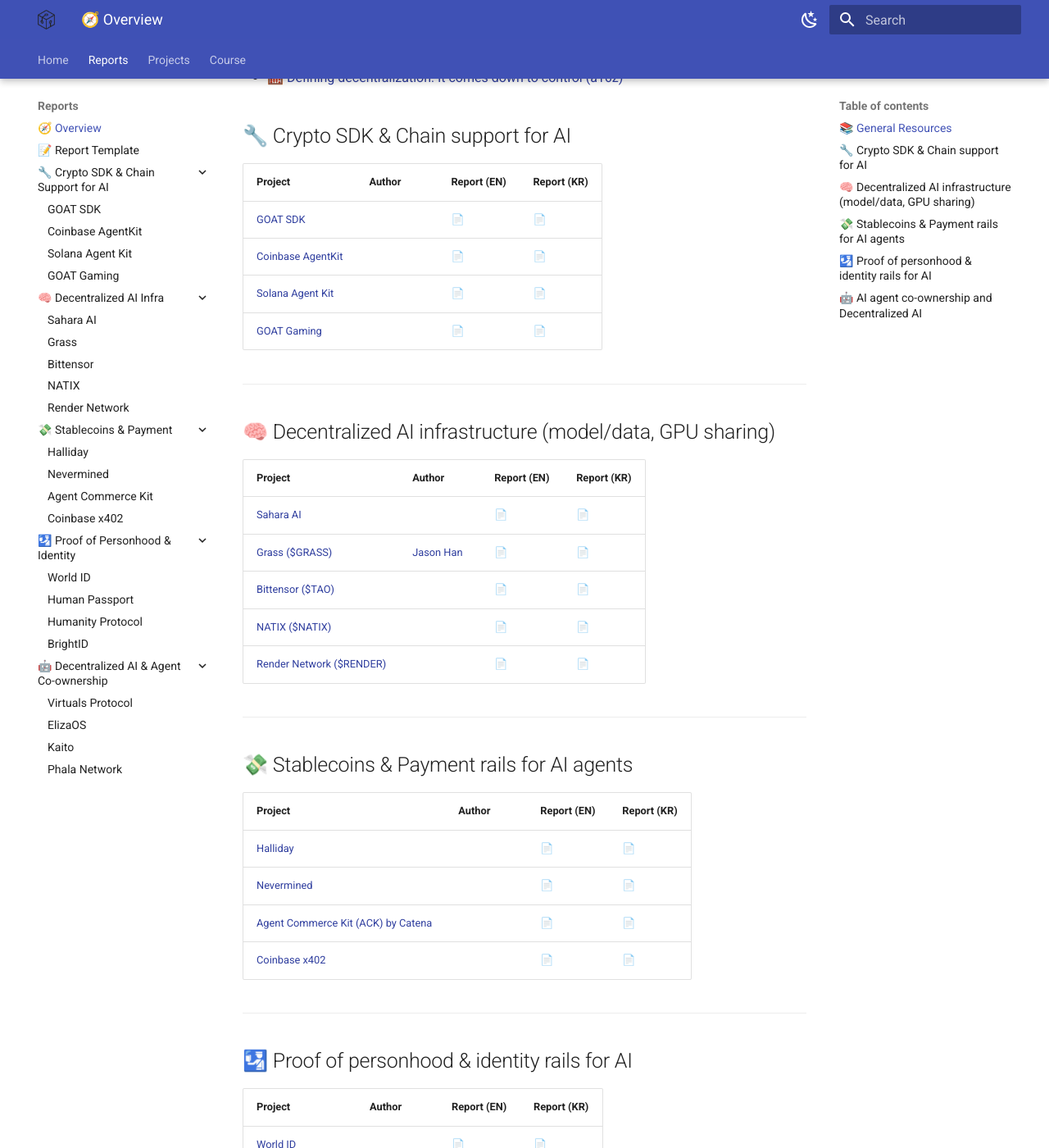
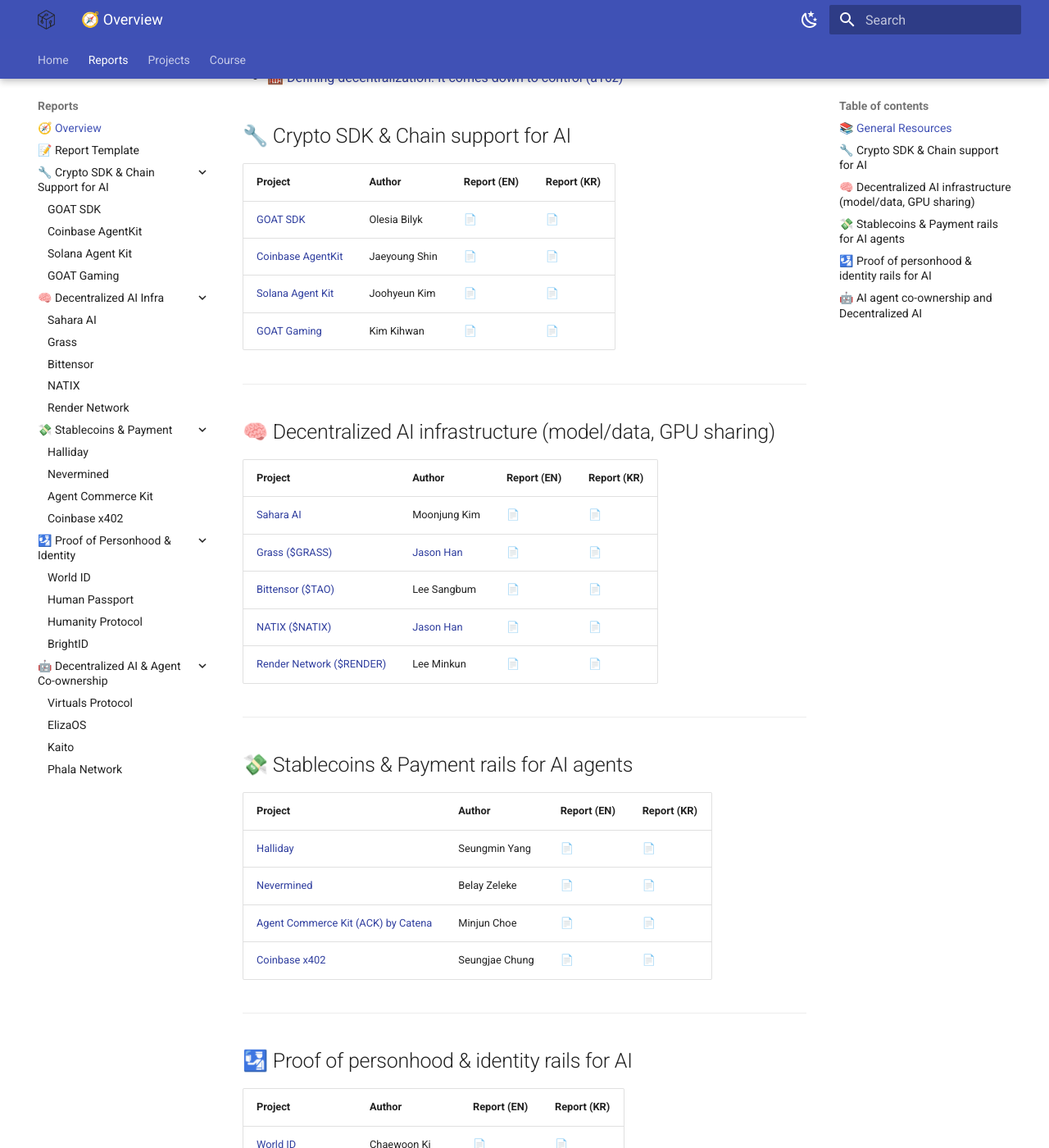
Before and after one commit to web3classdao/kaist2025, an MkDocs documentation site: the page built from docs/reports/index.md, in a window 1280 px wide and 1400 px high, scrolled down 844 px. Shown: the whole window at 82% size. Built offline with MkDocs 1.6.1 and Material for MkDocs 9.7.7, drawn with Linux system fonts in a browser that asks for light colours; some of the changed text lies outside the part shown.

Commit message:
last changed at Aug 13, 2025 4:49 PM, pushed by web3classdao

```diff
--- a/docs/reports/index.md
+++ b/docs/reports/index.md
@@ -24,10 +24,10 @@ We hope this collection helps others explore the emerging intersection of AI and
 
 | Project | Author | Report (EN) | Report (KR) |
 |---------|--------|-------------|-------------|
-| [GOAT SDK](https://github.com/goat-sdk/goat) |  | [📄](./goat/) | [📄](./goat_kr/) |
-| [Coinbase AgentKit](https://www.coinbase.com/developer-platform/products/agentkit) |  | [📄](./coinbase_agentkit/) | [📄](./coinbase_agentkit_kr/) |
-| [Solana Agent Kit](https://github.com/sendaifun/solana-agent-kit) |  | [📄](./solana_agentkit/) | [📄](./solana_agentkit_kr/) |
-| [GOAT Gaming](https://goatgaming.com/) |  | [📄](./goat_gaming/) | [📄](./goat_gaming_kr/) |
+| [GOAT SDK](https://github.com/goat-sdk/goat) | Olesia Bilyk | [📄](./goat/) | [📄](./goat_kr/) |
+| [Coinbase AgentKit](https://www.coinbase.com/developer-platform/products/agentkit) | Jaeyoung Shin | [📄](./coinbase_agentkit/) | [📄](./coinbase_agentkit_kr/) |
+| [Solana Agent Kit](https://github.com/sendaifun/solana-agent-kit) | Joohyeun Kim | [📄](./solana_agentkit/) | [📄](./solana_agentkit_kr/) |
+| [GOAT Gaming](https://goatgaming.com/) | Kim Kihwan | [📄](./goat_gaming/) | [📄](./goat_gaming_kr/) |
 
 ---
 
@@ -35,11 +35,11 @@ We hope this collection helps others explore the emerging intersection of AI and
 
 | Project | Author | Report (EN) | Report (KR) |
 |---------|--------|-------------|-------------|
-| [Sahara AI](https://saharaai.com/) |  | [📄](./saharaai/) | [📄](./saharaai_kr/) |
+| [Sahara AI](https://saharaai.com/) |Moonjung Kim  | [📄](./saharaai/) | [📄](./saharaai_kr/) |
 | [Grass ($GRASS)](https://www.grass.io/) | [Jason Han](https://www.linkedin.com/in/jaesunhan/) | [📄](./grass/) | [📄](./grass_kr/) |
-| [Bittensor ($TAO)](https://docs.bittensor.com/) |  | [📄](./bittensor/) | [📄](./bittensor_kr/) |
-| [NATIX ($NATIX)](https://www.natix.network/) |  | [📄](./natix/) | [📄](./natix_kr/) |
-| [Render Network ($RENDER)](https://renderfoundation.com/whitepaper) |  | [📄](./render/) | [📄](./render_kr/) |
+| [Bittensor ($TAO)](https://docs.bittensor.com/) | Lee Sangbum | [📄](./bittensor/) | [📄](./bittensor_kr/) |
+| [NATIX ($NATIX)](https://www.natix.network/) | [Jason Han](https://www.linkedin.com/in/jaesunhan/) | [📄](./natix/) | [📄](./natix_kr/) |
+| [Render Network ($RENDER)](https://renderfoundation.com/whitepaper) | Lee Minkun | [📄](./render/) | [📄](./render_kr/) |
 
 
 ---
@@ -48,10 +48,10 @@ We hope this collection helps others explore the emerging intersection of AI and
 
 | Project | Author | Report (EN) | Report (KR) |
 |---------|--------|-------------|-------------|
-| [Halliday](https://halliday.xyz/) |  | [📄](./halliday/) | [📄](./halliday_kr/) |
-| [Nevermined](https://docs.nevermined.app/) |  | [📄](./nevermined/) | [📄](./nevermined_kr/) |
-| [Agent Commerce Kit (ACK) by Catena](https://www.agentcommercekit.com/overview/introduction) |  | [📄](./ack_catena/) | [📄](./ack_catena_kr/) |
-| [Coinbase x402](https://www.x402.org/) |  | [📄](./x402/) | [📄](./x402_kr/) |
+| [Halliday](https://halliday.xyz/) | Seungmin Yang | [📄](./halliday/) | [📄](./halliday_kr/) |
+| [Nevermined](https://docs.nevermined.app/) | Belay Zeleke | [📄](./nevermined/) | [📄](./nevermined_kr/) |
+| [Agent Commerce Kit (ACK) by Catena](https://www.agentcommercekit.com/overview/introduction) | Minjun Choe | [📄](./ack_catena/) | [📄](./ack_catena_kr/) |
+| [Coinbase x402](https://www.x402.org/) | Seungjae Chung | [📄](./x402/) | [📄](./x402_kr/) |
 
 ---
 
@@ -59,10 +59,10 @@ We hope this collection helps others explore the emerging intersection of AI and
 
 | Project | Author | Report (EN) | Report (KR) |
 |---------|--------|-------------|-------------|
-| [World ID](https://world.org/world-id) |  | [📄](./worldid/) | [📄](./worldid_kr/) |
-| [Human Passport](https://passport.human.tech/) |  | [📄](./human_passport/) | [📄](./human_passport_kr/) |
-| [Humanity Protocol](https://www.humanity.org/) |  | [📄](./humanity_protocol/) | [📄](./humanity_protocol_kr/) |
-| [BrightID](https://www.brightid.org/) |  | [📄](./brightid/) | [📄](./brightid_kr/) |
+| [World ID](https://world.org/world-id) | Chaewoon Ki | [📄](./worldid/) | [📄](./worldid_kr/) |
+| [Human Passport](https://passport.human.tech/) | Jaewhan Kang | [📄](./human_passport/) | [📄](./human_passport_kr/) |
+| [Humanity Protocol](https://www.humanity.org/) | Cho Youngjoon | [📄](./humanity_protocol/) | [📄](./humanity_protocol_kr/) |
+| [BrightID](https://www.brightid.org/) | Junhyeong Jeon | [📄](./brightid/) | [📄](./brightid_kr/) |
 
 
 ---
@@ -71,7 +71,7 @@ We hope this collection helps others explore the emerging intersection of AI and
 
 | Project | Author | Report (EN) | Report (KR) |
 |---------|--------|-------------|-------------|
-| [Virtuals Protocol (VIRTUAL)](https://virtuals.io/) |  | [📄](./virtuals/) | [📄](./virtuals_kr/) |
-| [ElizaOS](https://www.elizaos.ai/) |  | [📄](./elizaos/) | [📄](./elizaos_kr/) |
-| [Kaito](https://kaito.ai/) |  | [📄](./kaito/) | [📄](./kaito_kr/) |
-| [Phala Network](https://phala.network/ai) |  | [📄](./phala/) | [📄](./phala_kr/) |
+| [Virtuals Protocol (VIRTUAL)](https://virtuals.io/) | Jihyun Yoo | [📄](./virtuals/) | [📄](./virtuals_kr/) |
+| [ElizaOS](https://www.elizaos.ai/) | Joonseok Lee | [📄](./elizaos/) | [📄](./elizaos_kr/) |
+| [Kaito](https://kaito.ai/) | Jimin Park | [📄](./kaito/) | [📄](./kaito_kr/) |
+| [Phala Network](https://phala.network/ai) | Kim Jinhwan | [📄](./phala/) | [📄](./phala_kr/) |
```
